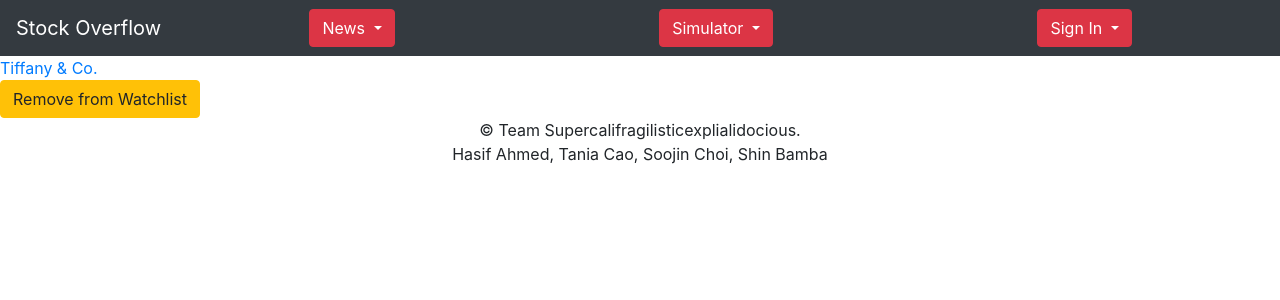
After one commit to Soojin-C/supercalifragilisticexpialidocious, a Flask app: page /watchlist in a window 1280 px wide. The commit adds this page. Shown: the top 300 px of the page. Run offline with Flask 2, Linux system fonts and the light colour scheme; a user stored in the database is signed in; data comes from the database, SQL or seed files in the repository; both versions use the stored data as it was after the commit; some libraries are stand-ins or nearby versions.

Commit message:
watchlist and remove all work

```diff
--- a/app.py
+++ b/app.py
@@ -27,7 +27,7 @@ def auth():
 		return redirect(url_for("home"))
 	else:
 		flash("username or password is incorrect")
-		return redirect(url_for("home"))
+		return redirect(url_for("login"))
 
 @app.route("/login")
 def login():
@@ -68,37 +68,60 @@ def logout():
 
 @app.route("/stockResearch")
 def stockResearch():
-	return render_template("stockResearch.html", logged_in = True)
+	if "logged_in" in session:
+		return render_template("stockResearch.html", logged_in = True)
+	else:
+		flash("Please login to view Stock Research")
+		return redirect(url_for("login"))
 
 @app.route("/stockResults")
 def stockResults():
 	if "logged_in" in session:
-		search = " " + request.args["stock_info"].lower().replace("(&)", "") + " "
-		companyCode = info.getSymbol(search)
-		if (companyCode == "NONE"):
-			print("bad search...")
-			flash ("No company of that name found...")
-			return redirect(url_for("stockResearch"))
-		#Each will hold a list with all the company info.
 		retval = {}
 
-		for each in companyCode:
-			#print(each)
-			company_info = info.getStocks(each)
+		if (request.args["stock_info"].find(".") != -1):
+			companyName = request.args["stock_info"]
+			actualCompanyName = companyName.replace("|~|~|", " ").replace("and", "&")
+
+			companyCode = info.quickGetSymbol(actualCompanyName )
+			company_info = info.getStocks(companyCode)
 			#print(company_info)
 
-			companyName = companyCode[each].replace(" ", "|~|~|")
-			watchlistYet = db.check_watchlist(session["logged_in"], companyCode[each])
+			watchlistYet = db.check_watchlist(session["logged_in"], actualCompanyName)
 					        #[companyNAme + search_that_led, TRUE/FALSE]
 			watchlist_info = [companyName + "{!{!!}!}" + request.args["stock_info"], watchlistYet]
+			#{Actual company name: [companyInfo, [companyName + search, T/F]]}
+			retval[actualCompanyName] = [company_info, watchlist_info]
 
-			retval[companyCode[each]] = [company_info, watchlist_info]
+		else:
+			#print(request.args["stock_info"])
+			search = " " + request.args["stock_info"].lower().replace("|~|~|", " ").replace("&", "and") + " "
+			companyCode = info.getSymbol(search)
+			if (companyCode == "NONE"):
+				print("bad search...")
+				flash ("No company of that name found...")
+				return redirect(url_for("stockResearch"))
+				#Each will hold a list with all the company info.
+
+			for each in companyCode:
+				#print(each)
+				company_info = info.getStocks(each)
+				#print(company_info)
+
+				companyName = companyCode[each].replace(" ", "|~|~|")
+				watchlistYet = db.check_watchlist(session["logged_in"], companyCode[each])
+					        #[companyNAme + search_that_led, TRUE/FALSE]
+				watchlist_info = [companyName + "{!{!!}!}" + request.args["stock_info"].replace(" ", "|~|~|"), watchlistYet]
+
+				retval[companyCode[each]] = [company_info, watchlist_info]
 
 		return render_template("stockResults.html", logged_in = True, companyInfo = retval)
-	return redirect(url_for("home"))
+	else:
+		return redirect(url_for("login"))
+
 
 @app.route("/changeWatchlist", methods = ["GET", "POST"])
-def addWatchlist():
+def changeWatchlist():
 	print ("request.args: " )
 	print ( request.args )
 	print ( "\n ------------")
@@ -114,11 +137,31 @@ def addWatchlist():
 			db.add_watchlist(session["logged_in"], companyName)
 		if request.args[each] == "Remove from watchlist":
 			data = each.split("{!{!!}!}")
-			search = data[1]
+			search = data[1].replace("|~|~|", " ")
 			companyName = data[0].replace("|~|~|"," ")
 			db.remove_watchlist(session["logged_in"], companyName)
 	return redirect(url_for("stockResults", stock_info = search))
 
+@app.route("/removeWatchlist", methods = ["GET", "POST"])
+def removeWatchlist():
+
+	for each in request.args:
+		if request.args[each] == "Remove from watchlist":
+			data = each.split("{!{!!}!}")
+			companyName = data[0].replace("|~|~|"," ")
+			db.remove_watchlist(session["logged_in"], companyName)
+	return redirect(url_for("watchlist"))
+
+@app.route("/watchlist")
+def watchlist():
+	watchlist_data = []
+	data = db.get_watchlist(session["logged_in"])
+	for each in data:
+		#each [stock_name]
+		remove_data = each[0]. replace(" ", "|~|~|").replace("&", "and")
+		print("rmv: " + remove_data)
+		watchlist_data.append([each[0], remove_data])
+	return render_template("watchlist.html", watchlist = watchlist_data)
 
 if __name__ == "__main__":
     app.debug = True
--- a/templates/parent.html
+++ b/templates/parent.html
@@ -49,6 +49,7 @@
             <a class="dropdown-item" href="#">Rankings</a>
             <div class="dropdown-divider"></div>
             <a class="dropdown-item" href="/stockResearch">Stock Research</a>
+            <a class="dropdown-item" href="/watchlist">Watchlist</a>
           </div>
         </div>
       </li>
--- /dev/null
+++ b/templates/watchlist.html
@@ -0,0 +1,14 @@
+{% extends "parent.html" %}
+
+{% block title %} Watchlist {% endblock %}
+
+{% block content %}
+
+{% for each in watchlist %}
+<a href = /stockResults?stock_info={{each[1]}}> {{ each[0] }} </a>
+<form action = "/removeWatchlist">
+  <div class="center"><button type="submit" class="btn btn-warning" id="remove_btn" name = {{each[1]}} value = "Remove from watchlist"> Remove from Watchlist</button></div>
+</form>
+{% endfor %}
+
+{% endblock %}
--- a/util/db.py
+++ b/util/db.py
@@ -88,34 +88,12 @@ def add_watchlist(user, new_watchlist):
     db.close()
     return True
 
-def check_exist(user, item ):
-    """Checks if the item exists for a user"""
-    db = sqlite3.connect(DB_FILE)
-    c = db.cursor()
-
-    for each in c.execute("SELECT watchlist.stock_name FROM watchlist WHERE username = '{}'". format(user)):
-        if (each == item):
-            db.close()
-            return True
-    return False
-
 def rmv_user(user):
     """Remove the portfolio info of user"""
     db = sqlite3.connect(DB_FILE)
     c = db.cursor()
 
     c.execute("DELETE FROM portfolio WHERE username = '{}'".format(user))
-
-    db.commit()
-    db.close()
-
-# =====================================================================================
-def remove_stock(user, rmv_stock_name):
-    """Remove the stock rmv_stock_name when the user sells stocks."""
-    db = sqlite3.connect(DB_FILE)
-    c = db.cursor()
-
-    c.execute("DELETE FROM user_stocks WHERE username = '{}' and stock_name = '{}'".format(user, rmv_stock_name))
 
     db.commit()
     db.close()
@@ -130,17 +108,9 @@ def remove_watchlist(user, rmv_watchlist_name):
     db.commit()
     db.close()
 
-def get_stocks(user):
-    """Remove the stock rmv_watchlist_name from the watchlist for user."""
-    db = sqlite3.connect(DB_FILE)
-    c = db.cursor()
-
-    c.execute("DELETE FROM watchlist WHERE username = '{}' and stock_name = '{}'".format(user))
-
-    db.commit()
-    db.close()
 
 def check_watchlist(user, company_name):
+    """Check to see if the user already has the stock in the watchlist."""
     db = sqlite3.connect(DB_FILE)
     c = db.cursor()
 
@@ -152,6 +122,38 @@ def check_watchlist(user, company_name):
     db.close()
     return False
 
+def get_watchlist(user):
+    """Gets all the watchlist stocks for the user."""
+    db = sqlite3.connect(DB_FILE)
+    c = db.cursor()
+
+    return c.execute("SELECT watchlist.stock_name FROM watchlist WHERE username = '{}'".format(user))
+
+
+    db.close()
+# =====================================================================================
+def remove_stock(user, rmv_stock_name):
+    """Remove the stock rmv_stock_name when the user sells stocks."""
+    db = sqlite3.connect(DB_FILE)
+    c = db.cursor()
+
+    c.execute("DELETE FROM user_stocks WHERE username = '{}' and stock_name = '{}'".format(user, rmv_stock_name))
+
+    db.commit()
+    db.close()
+
+
+def get_stocks(user):
+    """Remove the stock rmv_watchlist_name from the watchlist for user."""
+    db = sqlite3.connect(DB_FILE)
+    c = db.cursor()
+
+    c.execute("DELETE FROM watchlist WHERE username = '{}' and stock_name = '{}'".format(user))
+
+    db.commit()
+    db.close()
+
+
 #create_tables()
 
 #buy_stock('user', 'new_stock_name', 10, 100)
```
Also changed, not shown: doc/devlog.txt (+7 -1 lines), util/info.py (+15 -0 lines), data/stock.db.
